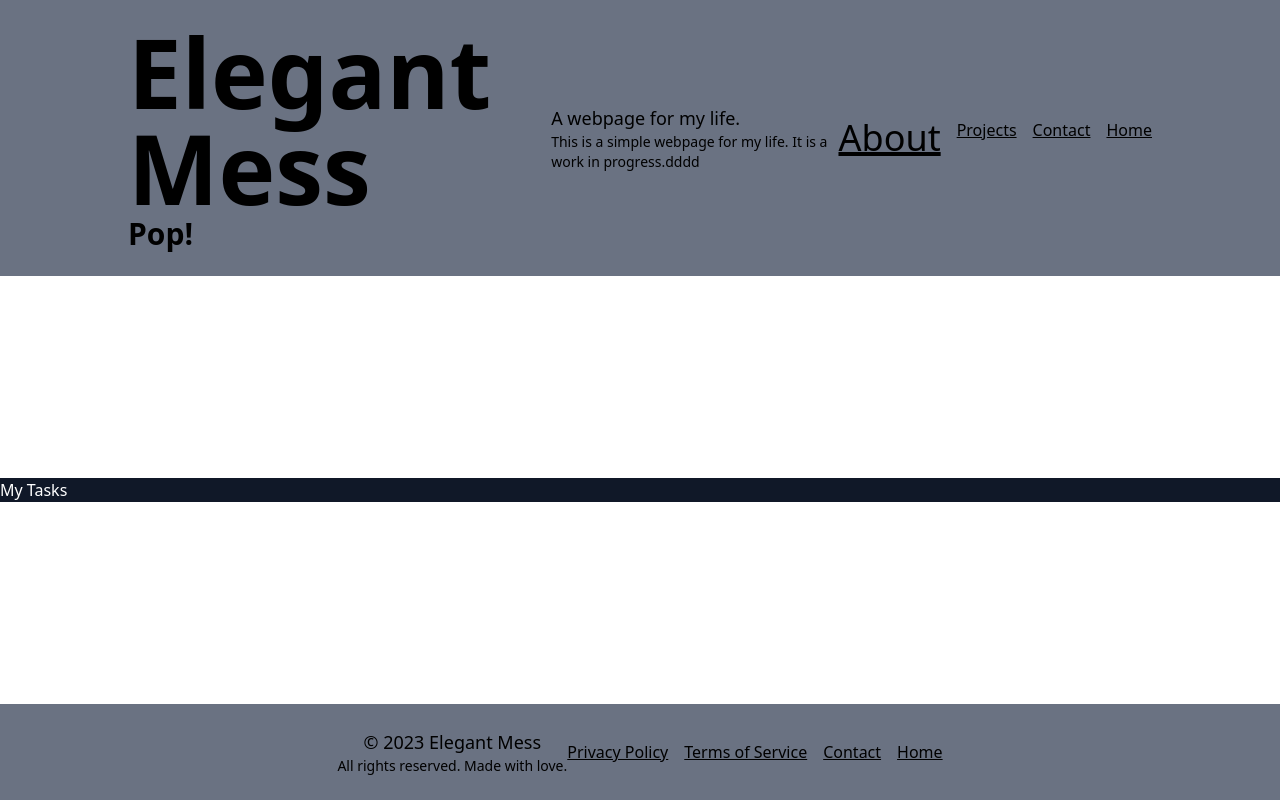
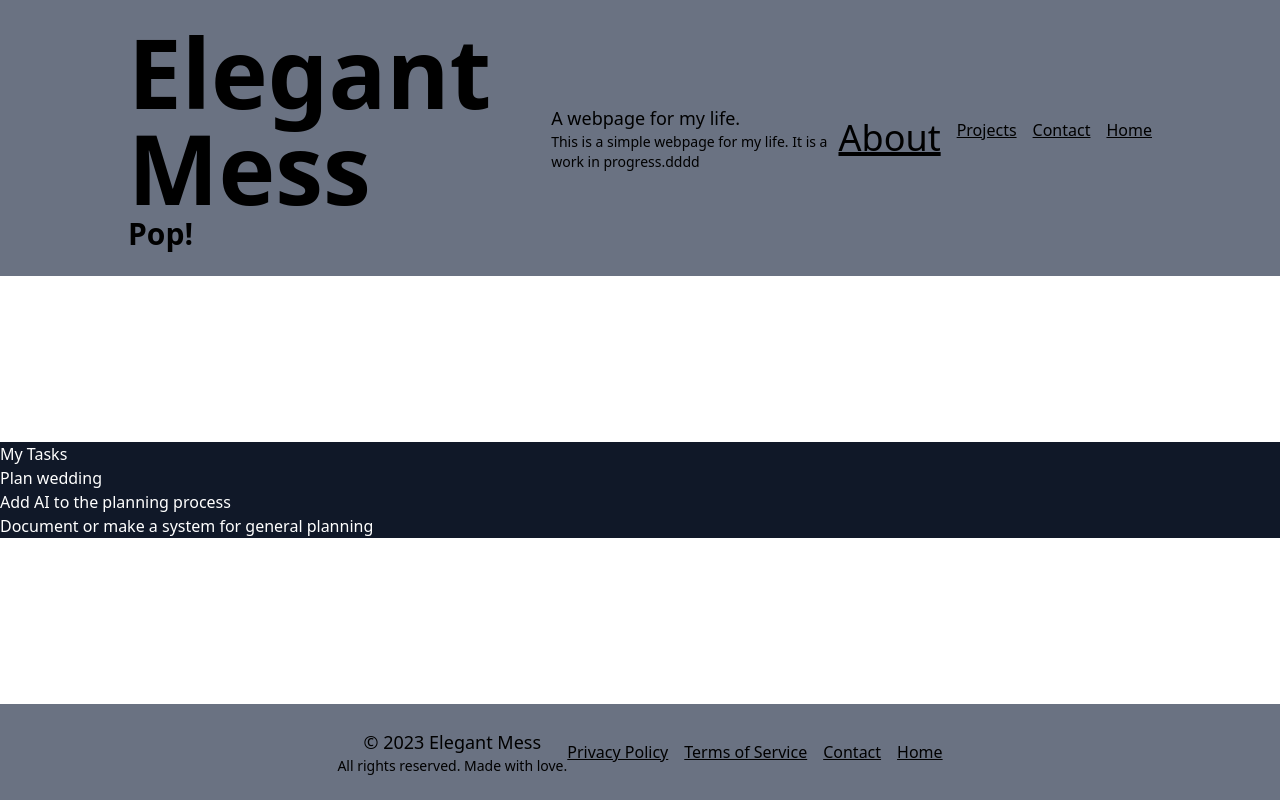
Before and after one commit to alexguerra-dev/elegant-mess, a Next.js app: page /projects/task-list in a window 1280 px wide. Built offline with nearby package versions, Linux system fonts and the light colour scheme.

Commit message:
Mass commit

```diff
--- a/src/app/projects/task-list/page.tsx
+++ b/src/app/projects/task-list/page.tsx
@@ -12,7 +12,11 @@ export default function TaskList() {
     return (
         <div className="bg-gray-900 text-white">
             <h1>My Tasks</h1>
-            <DndContext collisionDetection={closestCorners}></DndContext>
+            <ul>
+                <li>Plan wedding</li>
+                <li>Add AI to the planning process</li>
+                <li>Document or make a system for general planning</li>
+            </ul>
         </div>
     )
 }
```
